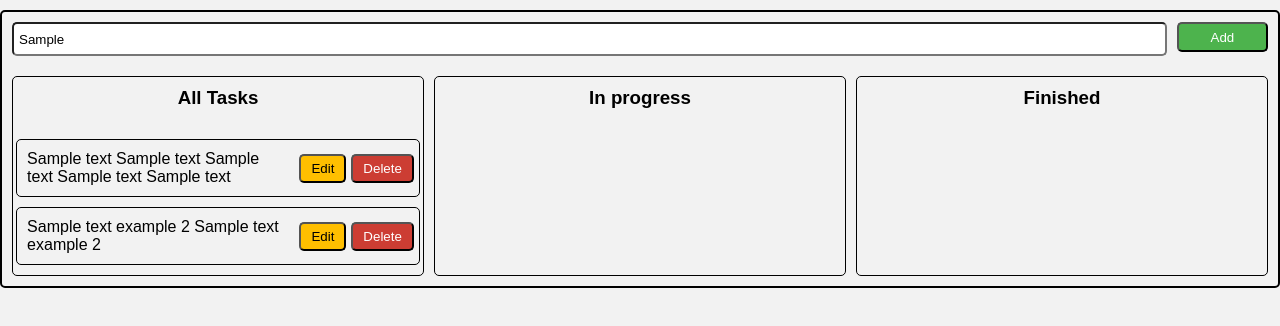
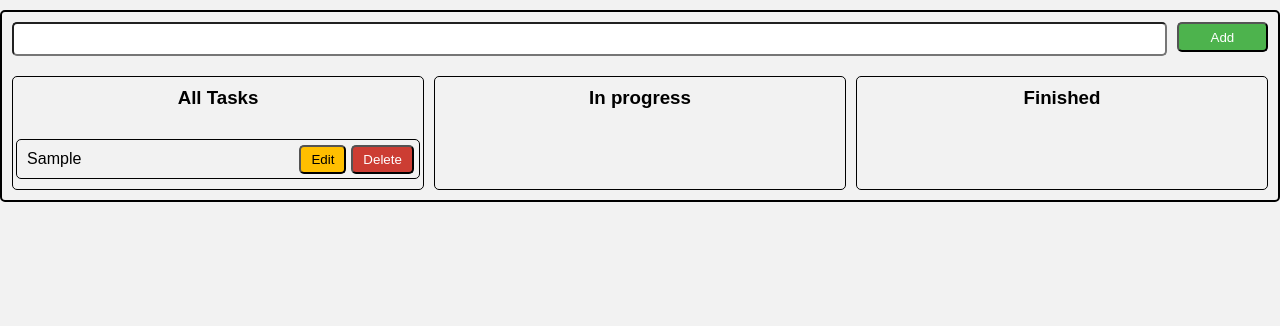
Before and after one commit to f-krystian/To_Do_List, a plain HTML site: page index.html in a window 1280 px wide. Both pictures are taken after typing "Sample" into the empty fields and a click on the button "Add". Drawn offline with Linux system fonts and the light colour scheme.

Commit message:
adding new tasks and updating LocalStorage, displaying tasks depending on the state

```diff
--- a/app.js
+++ b/app.js
@@ -0,0 +1,7 @@
+import { addNewTask } from "./src/new_task.js";
+import { displayTasks } from "./src/display_tasks.js";
+
+document.addEventListener('DOMContentLoaded', () => {
+  addNewTask();
+  displayTasks();
+})
--- a/index.html
+++ b/index.html
@@ -15,7 +15,7 @@
       <div class="task-state-container">
         <div class="task-status-column" id="all-tasks">
           <h3 class="task-status_header">All Tasks</h3>
-          <div class="task-items">
+          <div class ="task-items" id="all-tasks__items" draggable="true">
             <div class="task-item">
               <span class="task-text">Sample text
                 Sample text Sample text
@@ -40,12 +40,14 @@
         </div>
         <div class="task-status-column" id="in-progress">
           <h3 class="task-status_header">In progress</h3>
+          <div class ="task-items"  id="in-progress__items" draggable="true"></div>
         </div>
         <div class="task-status-column" id="finished">
           <h3 class="task-status_header">Finished</h3>
+          <div class ="task-items"  id="finished__items" draggable="true"></div>
         </div>
       </div>
     </div>
-    <script src="app.js"></script>
+    <script src="app.js" type="module"></script>
 </body>
 </html>
--- /dev/null
+++ b/src/display_tasks.js
@@ -0,0 +1,43 @@
+const displayTasks = function () {
+  const taskDB = JSON.parse(localStorage.getItem('tasksDB')) || [];
+  console.log(taskDB);
+  const allTasksContainer = document.querySelector('#all-tasks__items');
+  const inProgressContainer = document.querySelector('#in-progress__items');
+  const finishedContainer = document.querySelector('#finished__items');
+
+  //clear existing
+  allTasksContainer.innerHTML = '';
+  inProgressContainer.innerHTML = '';
+  finishedContainer.innerHTML = '';
+
+  //Sort and display
+  taskDB.forEach((task) => {
+    const taskItem = document.createElement('div');
+    taskItem.classList.add('task-item');
+    taskItem.setAttribute('data-id', task.id);
+    taskItem.setAttribute('data-state', task.state);
+    taskItem.innerHTML = `
+    <span class="task-text">${task.value}</span>
+    <div class="task-item_buttons">
+      <button class="item-btn edit-btn">Edit</button>
+      <button class="item-btn delete-btn">Delete</button>
+    </div>
+    `;
+
+    switch (task.state) {
+      case 'all_tasks':
+        allTasksContainer.insertAdjacentElement('afterbegin', taskItem);
+        break;
+      case 'in_progress':
+       inProgressContainer.insertAdjacentElement('afterbegin', taskItem);
+       break;
+      case 'finished':
+        finishedContainer.insertAdjacentElement('afterbegin', taskItem);
+        break;
+      default:
+        break;
+    }
+  })
+}
+
+export { displayTasks }
--- /dev/null
+++ b/src/new_task.js
@@ -0,0 +1,51 @@
+import { displayTasks } from "./display_tasks.js";
+
+const addNewTask = function () {
+  const taskInput = document.querySelector('.task-input');
+  const addBtn = document.querySelector('.add-task-btn');
+  let newInput = '';
+  let tasksDB = JSON.parse(localStorage.getItem('tasksDB')) || [];
+
+  const generateUniqueId = () => {
+    if (tasksDB.length === 0) {
+      return 0;
+    }
+
+    const largestId = tasksDB.reduce((maxId, task) => Math.max(maxId, task.id), 0);
+    return largestId + 1;
+  }
+
+  const saveInput = function () {
+    newInput = taskInput.value.trim();
+    console.log(newInput);
+
+    if (newInput) {
+      const newTask = {
+        id : generateUniqueId(),
+        state: 'all_tasks',
+        value: newInput
+      };
+    tasksDB.push(newTask);
+    console.log(tasksDB);
+
+    //Local storage update
+    localStorage.setItem('tasksDB', JSON.stringify(tasksDB));
+    taskInput.value = '';
+    }
+    displayTasks()
+  }
+
+  if (taskInput && addBtn) {
+    addBtn.addEventListener('click', saveInput);
+
+    taskInput.addEventListener('keydown', (e) => {
+      if(e.key === 'Enter') {
+        saveInput();
+      }
+    })
+  }
+
+
+}
+
+export {addNewTask};
```
Also changed, not shown: styles.css (line endings or trailing spaces).
